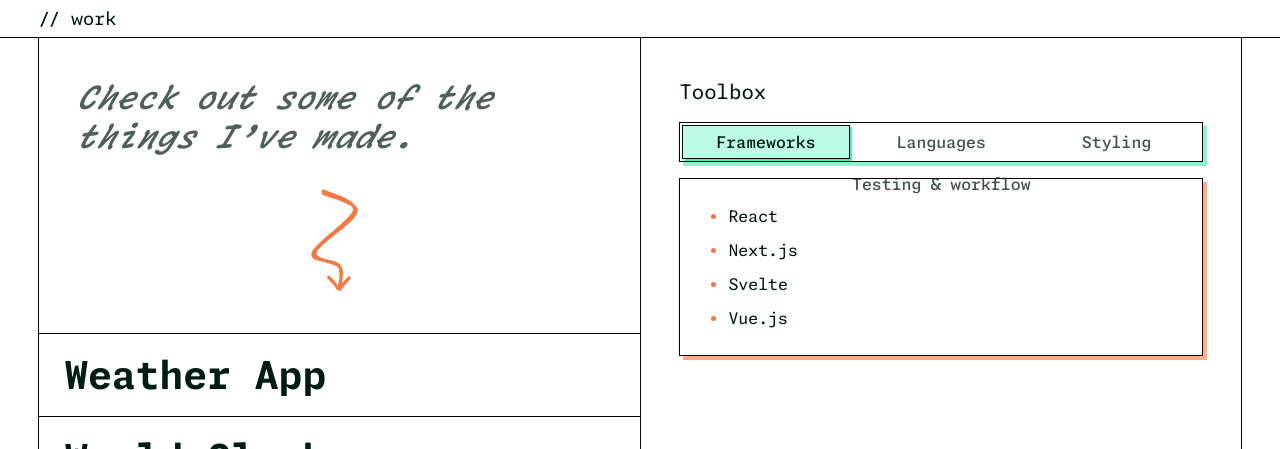
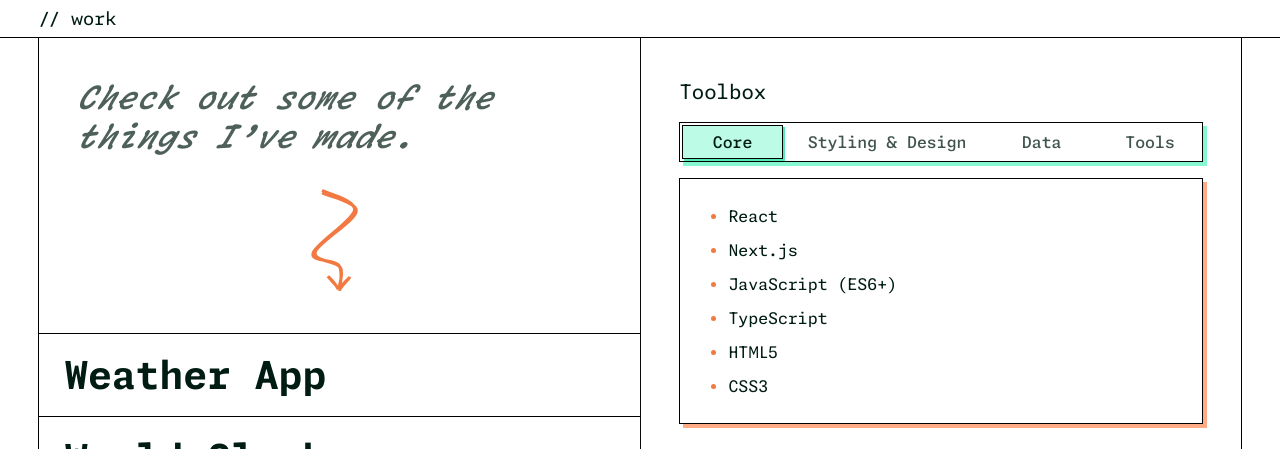
Before and after one commit to ellie-holt/portfolio-v2, a Next.js app: page / in a window 1280 px wide. Shown: the part 1125-1574 px from the top of the page. Built offline with nearby package versions, Linux system fonts and the light colour scheme.

Commit message:
Update toolbox tool data

```diff
--- a/data/tools.ts
+++ b/data/tools.ts
@@ -1,18 +1,43 @@
 export const toolbox = [
   {
-    title: "Frameworks",
-    items: ["React", "Next.js", "Svelte", "Vue.js"],
+    title: "Core",
+    items: [
+      "React",
+      "Next.js",
+      "JavaScript (ES6+)",
+      "TypeScript",
+      "HTML5",
+      "CSS3",
+    ],
   },
   {
-    title: "Languages",
-    items: ["JavaScript (ES6+)", "TypeScript", "HTML", "CSS / SCSS"],
+    title: "Styling & Design",
+    items: [
+      "Tailwind CSS",
+      "CSS Modules",
+      "SCSS",
+      "Responsive design",
+      "Accessibility (a11y)",
+      "Layout (Flexbox & Grid)",
+      "CSS Animations",
+      "Figma",
+    ],
   },
   {
-    title: "Styling",
-    items: ["Tailwind CSS"],
+    title: "Data",
+    items: [
+      "REST APIs",
+      "Third-party integrations (Salesforce, Stripe)",
+      "Headless CMS (Sanity)",
+    ],
   },
   {
-    title: "Testing & workflow",
-    items: ["Jest", "Git & GitHub"],
+    title: "Tools",
+    items: [
+      "Git & GitHub",
+      "Deployment (Vercel, Netlify)",
+      "Storybook",
+      "Jest / React Testing Library",
+    ],
   },
 ];
```
